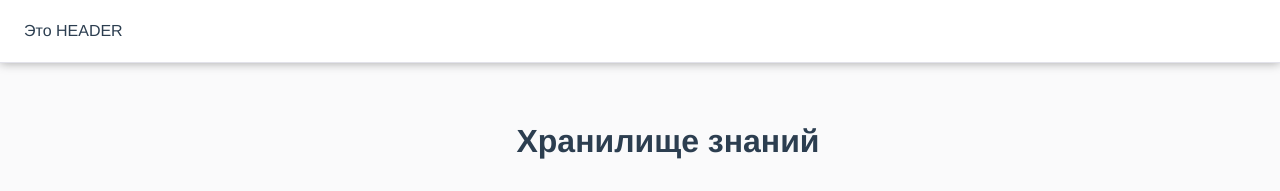
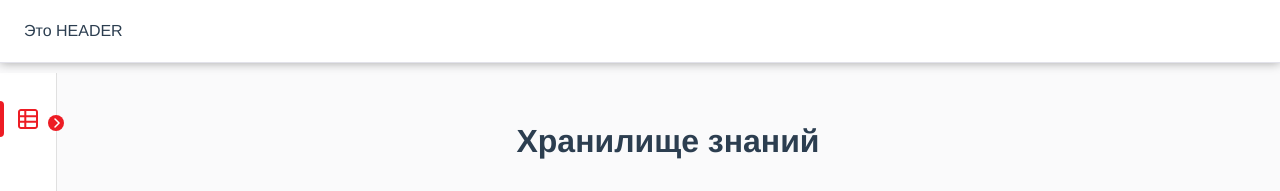
Before and after one commit to VShka/KnowledgeStorage, a Vue app: page / in a window 1280 px wide. Shown: the top 191 px of the page. Built offline with nearby package versions, Linux system fonts and the light colour scheme.

Commit message:
Feature/ks 02 new sidebar (#5)
* feat(KS-02): сделал сайдбар меню

* исправления

```diff
--- /dev/null
+++ b/src/components/sidebar/sidebar.scss
@@ -0,0 +1,122 @@
+.sidebar {
+  background: #fff;
+  box-shadow: 1px 0 0 #E0E0E0;
+  width: 56px;
+  position: fixed;
+  top: 73px;
+  left: 0;
+  bottom: 0;
+  transition: .2s ease-in-out;
+}
+
+.sidebar_collapsed {
+  width: 244px;
+}
+
+.sidebar__collapse-btn {
+  width: 16px;
+  height: 16px;
+  background-position: center;
+  background-repeat: no-repeat;
+  background-image: url("~@/assets/img/icons/collapse-sidebar-icon.svg");
+  background-color: transparent;
+  position: absolute;
+  border: none;
+  right: -8px;
+  top: 42px;
+  transform: rotate(180deg);
+  transition: .2s ease-in-out;
+}
+
+.sidebar__collapse-btn_collapsed {
+  transform: rotate(0);
+}
+
+
+.sidebar__menu {
+  margin-top: 24px;
+}
+
+.sidebar__menu-link {
+  padding: 10px 16px 10px 16px;
+  display: flex;
+  align-items: center;
+  position: relative;
+}
+
+.sidebar__menu-link_collapsed {
+  padding: 10px 15px 10px 42px;
+}
+
+.sidebar__menu-link_active::before {
+  content: '';
+  display: block;
+  position: absolute;
+  left: 0;
+  top: 4px;
+  bottom: 4px;
+  width: 4px;
+  background: #ED1C24;
+  border-radius: 0 4px 4px 0;
+}
+
+.sidebar__menu-link_active .sidebar__menu-link-text {
+  color: #ED1C24;
+  font-weight: 500;
+}
+
+.sidebar__menu-link-icon {
+  flex: 0 0 24px;
+  height: 24px;
+  width: 24px;
+  display: block;
+  background-repeat: no-repeat;
+  background-position: center;
+  vertical-align: middle;
+}
+
+.sidebar__menu-link-icon_list {
+  background-image: url("~@/assets/img/icons/list-icon-red.svg");
+}
+
+.sidebar__menu-link-text {
+  color: #92929D;
+  font-weight: 400;
+  font-size: 14px;
+  line-height: 20px;
+  vertical-align: middle;
+  margin-left: 12px;
+  white-space: nowrap;
+}
+
+.sidebar__menu-link-text_fade-leave {
+  transition: opacity .05s ease-in-out;
+}
+
+.sidebar__menu-link-text_fade-enter {
+  transition: opacity .05s ease-in-out .05s;
+}
+
+.sidebar__menu-link-text_fade-enter {
+  opacity: 0;
+}
+
+.sidebar__menu-link-text_fade-enter-from,
+.sidebar__menu-link-text_fade-leave-to {
+  opacity: 0;
+}
+
+@media screen and (max-width: 1024px) {
+  .sidebar {
+      transform: translateX(-110%);
+      transition: 0.3s;
+      z-index: 1000;
+      top: 61px;
+  }
+  .sidebar__collapse-btn {
+      display: none;
+  }
+  .sidebar_opened {
+      transform: translateX(0px);
+  }
+}
--- /dev/null
+++ b/src/components/sidebar/sidebar.vue
@@ -0,0 +1,35 @@
+<template>
+  <aside class="sidebar">
+    <nav class="sidebar__menu">
+      <ul class="sidebar__menu-list">
+        <li class="sidebar__menu-item">
+          <router-link
+            class="sidebar__menu-link"
+            :class="{ 'sidebar__menu-link_collapsed': isCollapsed }"
+            active-class="sidebar__menu-link_active"
+            :to="{ name: 'index' }"
+          >
+            <span
+              class="sidebar__menu-link-icon sidebar__menu-link-icon_list"
+            ></span>
+            <transition
+              name="menu-link-text-fade"
+              enter-class="sidebar__menu-link-text_fade-enter"
+              leave-class="sidebar__menu-link-text_fade-leave"
+              enter-active-class="sidebar__menu-link-text_fade-enter"
+              leave-active-class="sidebar__menu-link-text_fade-leave"
+              enter-to-class="sidebar__menu-link-text_fade-enter-from"
+              leave-to-class="sidebar__menu-link-text_fade-leave-to"
+            >
+              <span v-show="isCollapsed" class="sidebar__menu-link-text"
+                >Заявки на платежи</span
+              >
+            </transition>
+          </router-link>
+        </li>
+      </ul>
+    </nav>
+    <button class="sidebar__collapse-btn"></button>
+  </aside>
+</template>
+<style lang="scss" scoped src="./sidebar.scss"></style>
--- a/src/layouts/page-layout.vue
+++ b/src/layouts/page-layout.vue
@@ -1,6 +1,7 @@
 <template>
   <div id="app" class="page-layout">
     <Header />
+    <Sidebar />
     <main class="main">
       <router-view />
     </main>
@@ -8,9 +9,12 @@
 </template>
 <script lang="ts">
 import Header from "@/components/header/header.vue";
+import Sidebar from "@/components/sidebar/sidebar.vue";
+import { ref } from "vue";
 export default {
   components: {
-    Header
+    Header,
+    Sidebar
   }
 };
 </script>
```
Also changed, not shown: src/assets/img/icons/collapse-sidebar-icon.svg (added), src/assets/img/icons/list-icon-red.svg (added).
